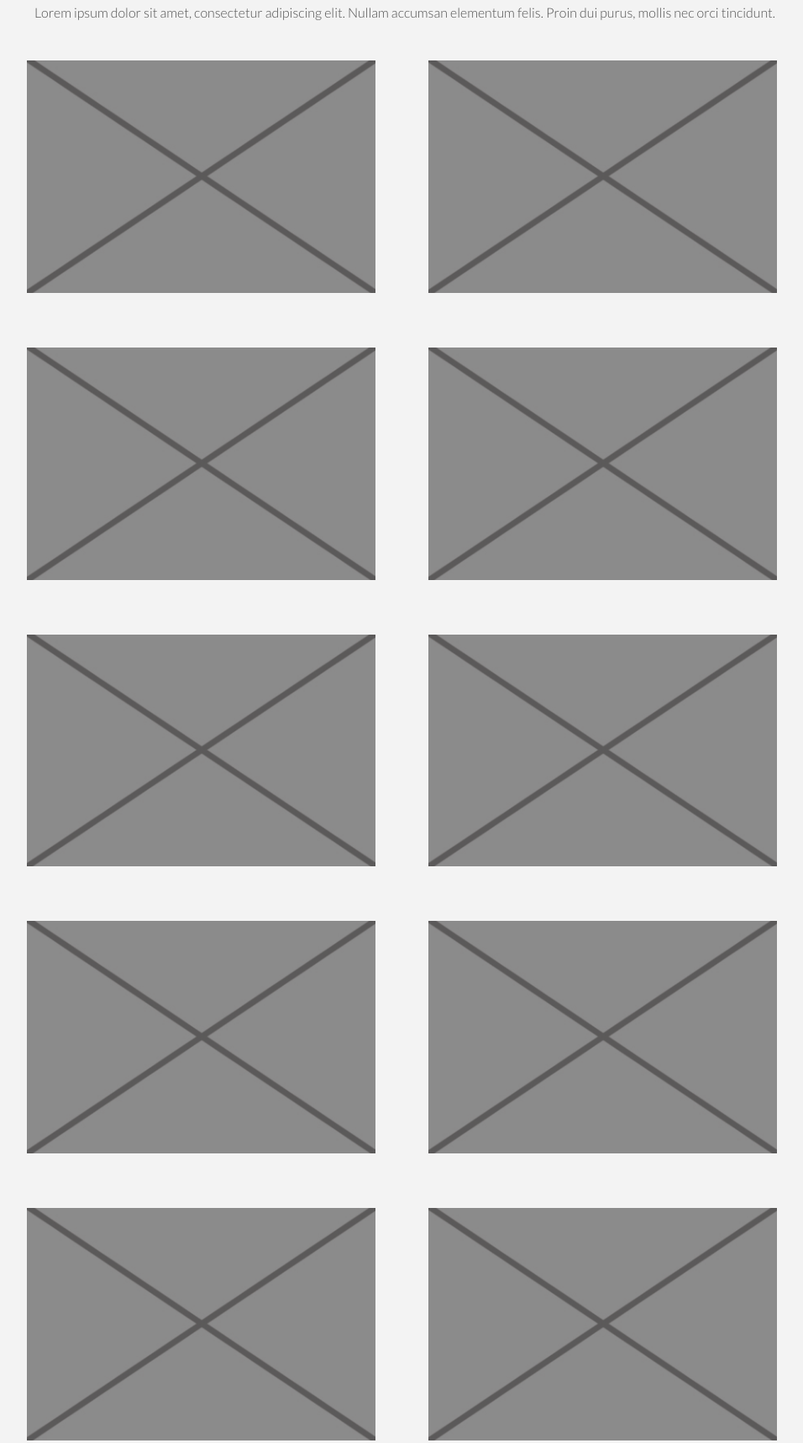
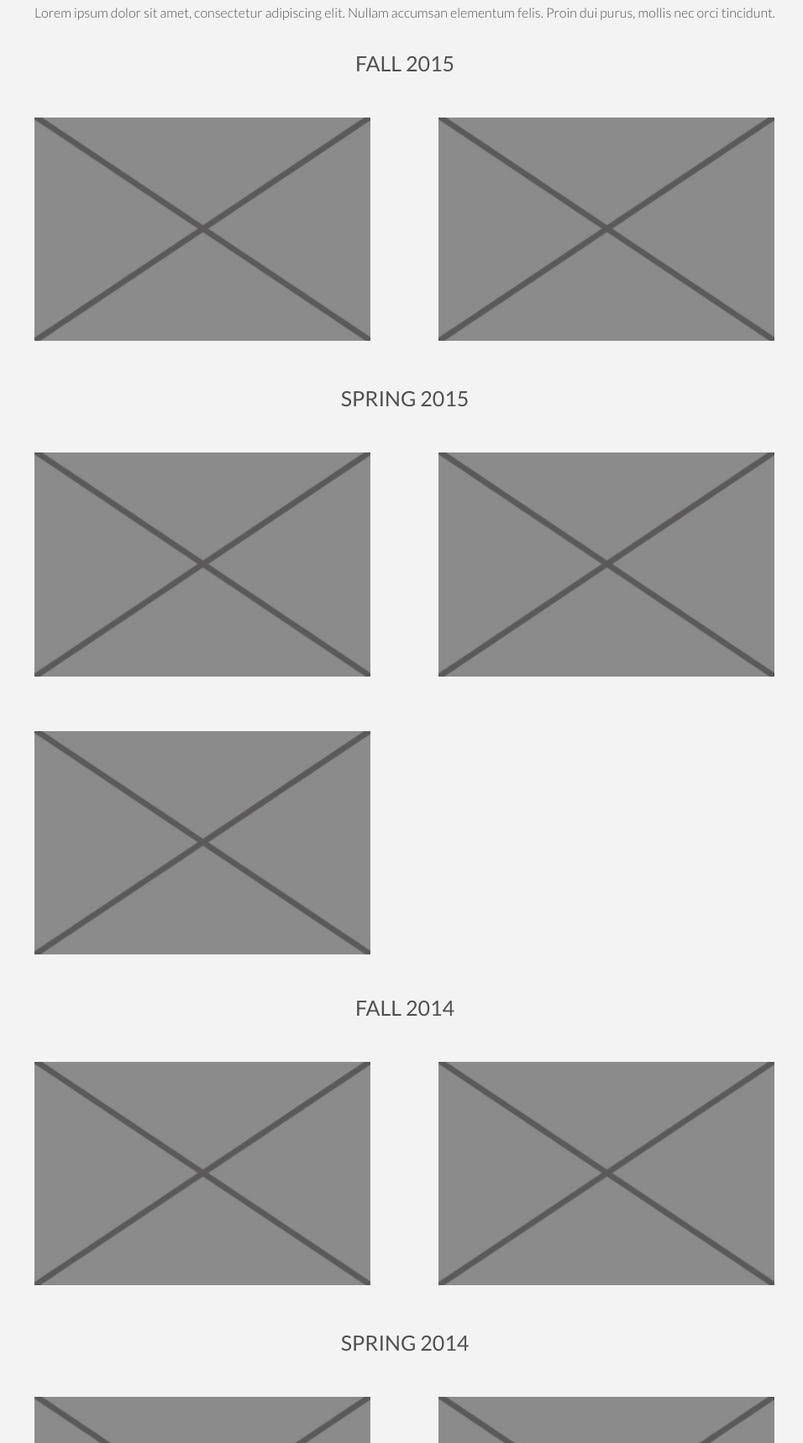
Before and after one commit to joycezhou95/WDD-Gallery, a plain HTML site: page index.html in a window 1280 px wide. Shown: the part 249-1968 px from the top of the page at 84% size, without its empty margins (158-1114 px from the left). Drawn offline with Linux system fonts and the light colour scheme.

Commit message:
add semesters

```diff
--- a/css/style.css
+++ b/css/style.css
@@ -49,6 +49,14 @@ main{
 	opacity: 0;
 	background: rgba(255,255,255,.75);
 	color: #505050;
+}
+
+.semester{
+	font-size: 25px;
+	font-weight: 400;
+	text-align: center;
+	text-transform: uppercase;
+	margin: 15px 0;
 }
 
 /* start  main hover effects */
@@ -159,9 +167,9 @@ main{
 	}
 
 	.item{
-		width: 415px;
+		width: 400px;
 		display: inline-block;
-		margin: 30px 30px;
+		margin: 30px 39px;
 	}
 
 	.item img{
--- a/index.html
+++ b/index.html
@@ -28,7 +28,28 @@
 
 		<main>
 			<div class="container">
+				<div class="semester">Fall 2015</div>
+				<div class="item">
+					<img src="img/placeholder.jpg">
+					<div class="description">
+						<div class="title">Lorem Ipsum Dolor (Fall XXXX)</div>
+						<div class="by">By: Lorem Ipsum</div>
+						<div class="view-site">View Site</div>
+					</div>
+				</div>
 
+				<div class="item">
+					<img src="img/placeholder.jpg">
+					<div class="description">
+						<div class="title">Lorem Ipsum Dolor (Fall XXXX)</div>
+						<div class="by">By: Lorem Ipsum</div>
+						<div class="view-site">View Site</div>
+					</div>
+				</div>
+			</div><!-- container -->
+
+			<div class="container">
+				<div class="semester">Spring 2015</div>
 				<div class="item">
 					<img src="img/placeholder.jpg">
 					<div class="description">
@@ -55,7 +76,32 @@
 						<div class="view-site">View Site</div>
 					</div>
 				</div>
+			</div> <!--container -->
 
+
+			<div class="container">
+				<div class="semester">Fall 2014</div>
+				<div class="item">
+					<img src="img/placeholder.jpg">
+					<div class="description">
+						<div class="title">Lorem Ipsum Dolor (Fall XXXX)</div>
+						<div class="by">By: Lorem Ipsum</div>
+						<div class="view-site">View Site</div>
+					</div>
+				</div>
+
+				<div class="item">
+					<img src="img/placeholder.jpg">
+					<div class="description">
+						<div class="title">Lorem Ipsum Dolor (Fall XXXX)</div>
+						<div class="by">By: Lorem Ipsum</div>
+						<div class="view-site">View Site</div>
+					</div>
+				</div>
+			</div><!--container -->
+
+			<div class="container">
+				<div class="semester">Spring 2014</div>
 				<div class="item">
 					<img src="img/placeholder.jpg">
 					<div class="description">
@@ -82,44 +128,8 @@
 						<div class="view-site">View Site</div>
 					</div>
 				</div>
+			</div><!--container -->
 
-			<div class="item">
-				<img src="img/placeholder.jpg">
-				<div class="description">
-					<div class="title">Lorem Ipsum Dolor (Fall XXXX)</div>
-					<div class="by">By: Lorem Ipsum</div>
-					<div class="view-site">View Site</div>
-				</div>
-			</div>
-
-			<div class="item">
-				<img src="img/placeholder.jpg">
-				<div class="description">
-					<div class="title">Lorem Ipsum Dolor (Fall XXXX)</div>
-					<div class="by">By: Lorem Ipsum</div>
-					<div class="view-site">View Site</div>
-				</div>
-			</div>
-
-			<div class="item">
-				<img src="img/placeholder.jpg">
-				<div class="description">
-					<div class="title">Lorem Ipsum Dolor (Fall XXXX)</div>
-					<div class="by">By: Lorem Ipsum</div>
-					<div class="view-site">View Site</div>
-				</div>
-			</div>
-
-			<div class="item">
-				<img src="img/placeholder.jpg">
-				<div class="description">
-					<div class="title">Lorem Ipsum Dolor (Fall XXXX)</div>
-					<div class="by">By: Lorem Ipsum</div>
-					<div class="view-site">View Site</div>
-				</div>
-			</div>
-
-		</div> <!-- container -->
 		</main>
 
 		<footer>
```
Lines whose indentation alone changed are shown as unchanged.
